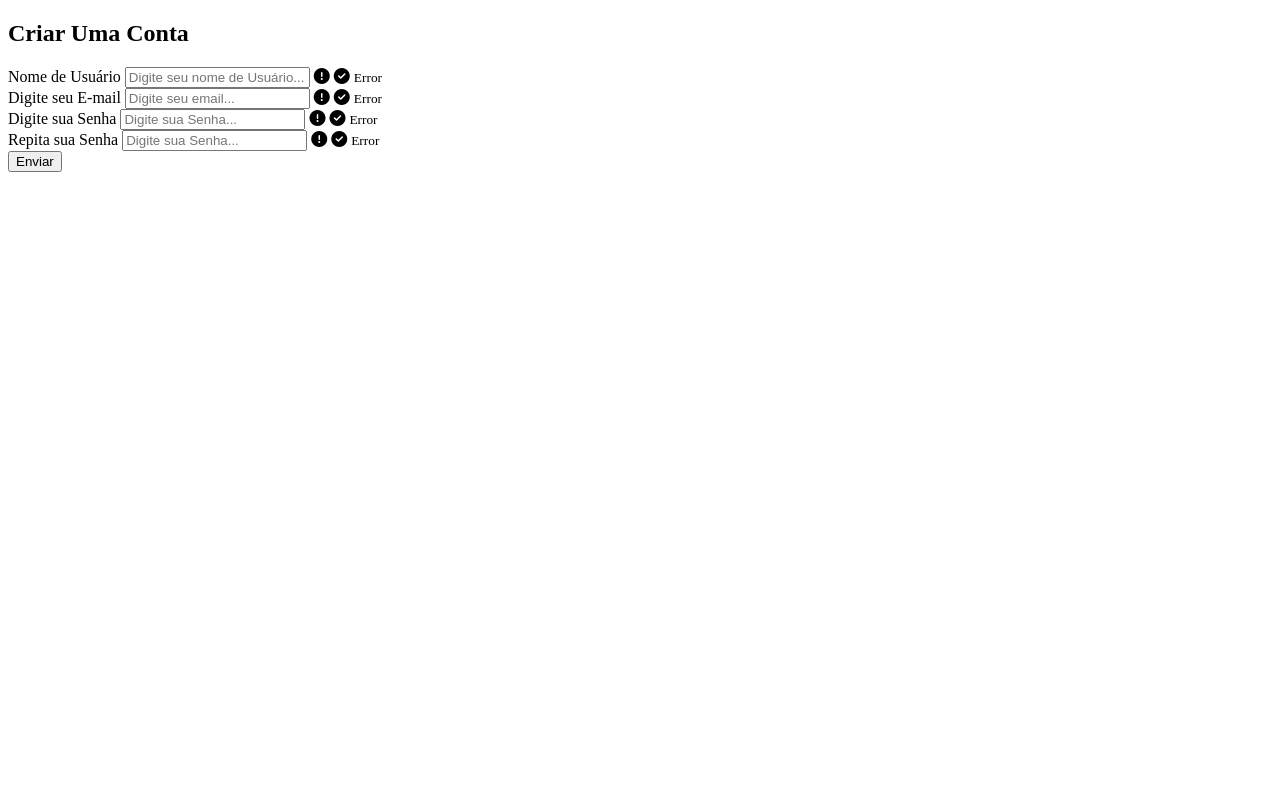
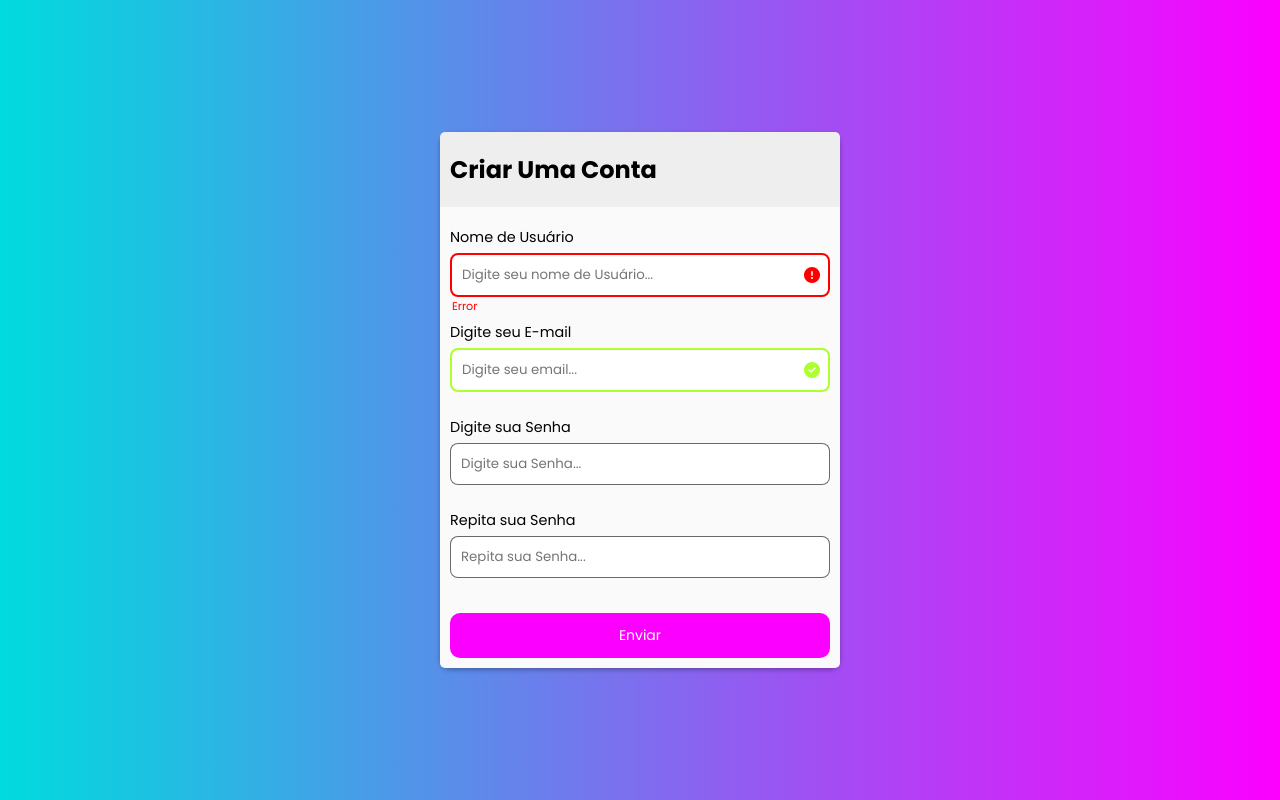
Before and after one commit to henriquerick12/Formulario, a plain HTML site: page index.html in a window 1280 px wide. Drawn offline with Linux system fonts and the light colour scheme.

Commit message:
Implementando erros

```diff
--- a/index.html
+++ b/index.html
@@ -3,6 +3,12 @@
   <head>
     <meta charset="UTF-8" />
     <meta name="viewport" content="width=device-width, initial-scale=1.0" />
+    <link rel="preconnect" href="https://fonts.googleapis.com" />
+    <link rel="preconnect" href="https://fonts.gstatic.com" crossorigin />
+    <link
+      href="https://fonts.googleapis.com/css2?family=Poppins:wght@400;500;600;700;900&display=swap"
+      rel="stylesheet"
+    />
     <link
       rel="stylesheet"
       href="https://cdnjs.cloudflare.com/ajax/libs/font-awesome/6.5.2/css/all.min.css"
@@ -15,7 +21,7 @@
       <h2>Criar Uma Conta</h2>
 
       <form class="form">
-        <div class="input-group">
+        <div class="input-group error">
           <label for="name">Nome de Usuário</label>
           <input
             name="name"
@@ -28,7 +34,7 @@
           <small>Error</small>
         </div>
 
-        <div class="input-group">
+        <div class="input-group success">
           <label for="email">Digite seu E-mail</label>
           <input
             id="email"
@@ -42,7 +48,7 @@
         </div>
 
         <div class="input-group">
-          <label for="email">Digite sua Senha</label>
+          <label for="password">Digite sua Senha</label>
           <input
             id="password"
             type="password"
@@ -55,12 +61,12 @@
         </div>
 
         <div class="input-group">
-          <label for="email">Repita sua Senha</label>
+          <label for="passwordconfirm">Repita sua Senha</label>
           <input
-            id="password"
+            id="passwordconfirm"
             type="password"
-            name="password"
-            placeholder="Digite sua Senha..."
+            name="passwordconfirm"
+            placeholder="Repita sua Senha..."
           />
           <i class="fa-solid fa-exclamation-circle"></i>
           <i class="fa-solid fa-check-circle"></i>
--- a/style.css
+++ b/style.css
@@ -0,0 +1,107 @@
+* {
+  margin: 0;
+  padding: 0;
+  box-sizing: border-box;
+  outline: none;
+  font-family: "Poppins", sans-serif;
+}
+
+body {
+  width: 100%;
+  min-height: 100vh;
+  background: linear-gradient(90deg, #00dbde 0%, #fc00ff 100%);
+  display: flex;
+  justify-content: center;
+  align-items: center;
+}
+
+.container {
+  background-color: #fafafa;
+  border-radius: 10px;
+  box-shadow: 0 2px 5px rgba(0, 0, 0, 0.3);
+  width: 400px;
+  max-width: 100%;
+}
+
+.form {
+  padding: 10px;
+  background-color: #fafafa;
+  border-radius: 5px;
+}
+
+.container h2 {
+  background-color: #eee;
+  padding: 20px 10px;
+  font-weight: bold;
+  border-radius: 5px 5px 0px 0;
+}
+
+.input-group {
+  display: flex;
+  flex-direction: column;
+  padding: 10px 0px;
+  position: relative;
+}
+
+.input-group label {
+  font-size: 0.9rem;
+  padding-bottom: 5px;
+}
+
+.input-group input {
+  padding: 10px;
+  border: 1px solid #00000096;
+  border-radius: 8px;
+  margin-bottom: 5px;
+}
+
+.form button {
+  background-color: #fc00ff;
+  border: 2px solid #fc00ff;
+  color: #fff;
+  font-size: 14px;
+  width: 100%;
+  border-radius: 10px;
+  padding: 10px;
+  margin-top: 20px;
+  cursor: pointer;
+}
+
+.input-group i {
+  display: flex;
+  position: absolute;
+  top: 50px;
+  right: 10px;
+  visibility: hidden;
+}
+
+.input-group small {
+  position: absolute;
+  bottom: -3px;
+  left: 2px;
+  font-size: 0.7rem;
+  visibility: hidden;
+}
+
+.input-group.error input {
+    border: 2px solid red;
+}
+
+.input-group.success input{
+    border: 2px solid greenyellow;
+}
+
+.input-group.error i:nth-child(3) {
+    visibility: visible;
+    color:red;
+}
+
+.input-group.success i:nth-child(4) {
+    visibility: visible;
+    color: greenyellow;
+}
+
+.input-group.error small {
+    visibility: visible;
+    color: red;
+}
```
